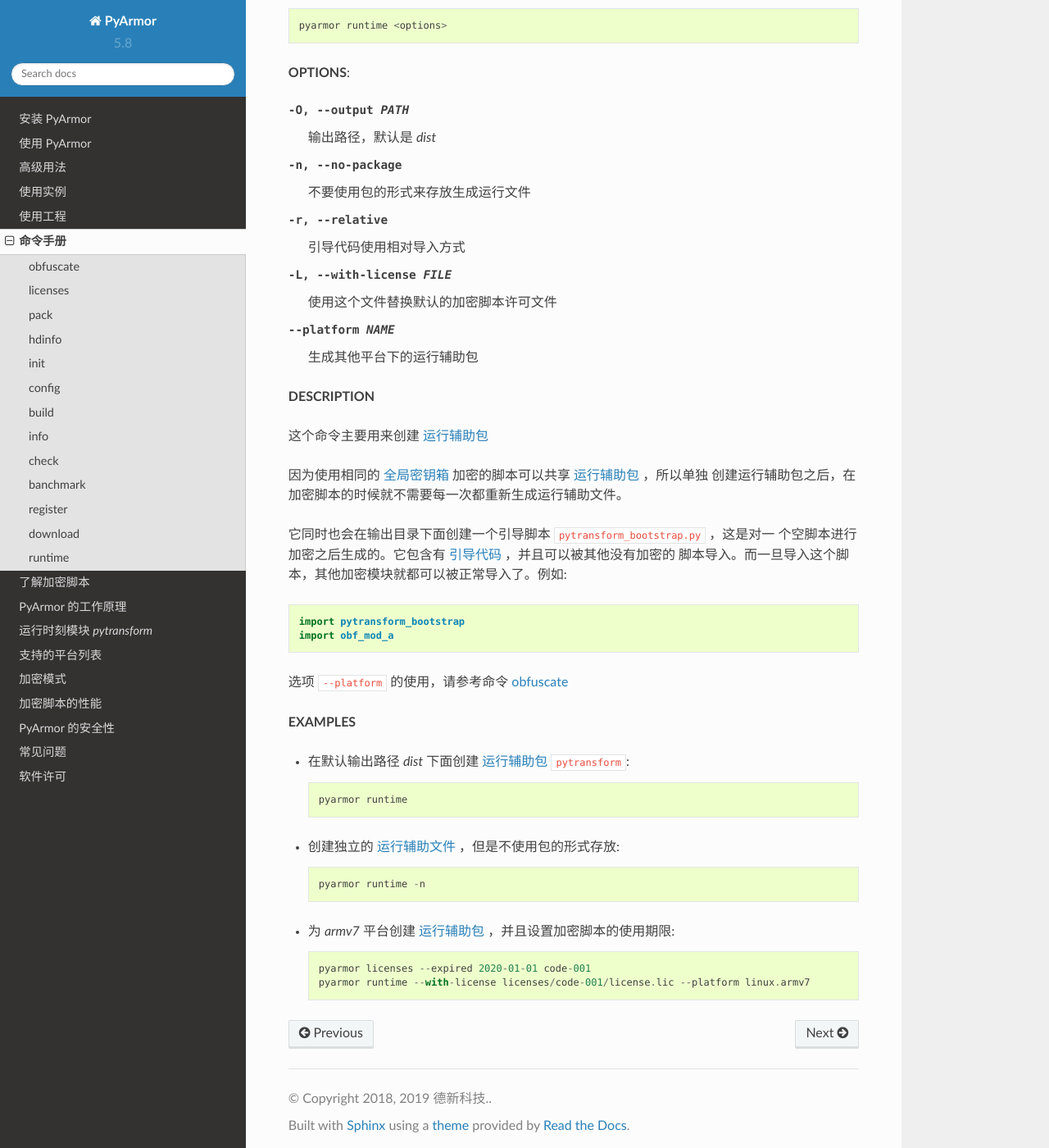
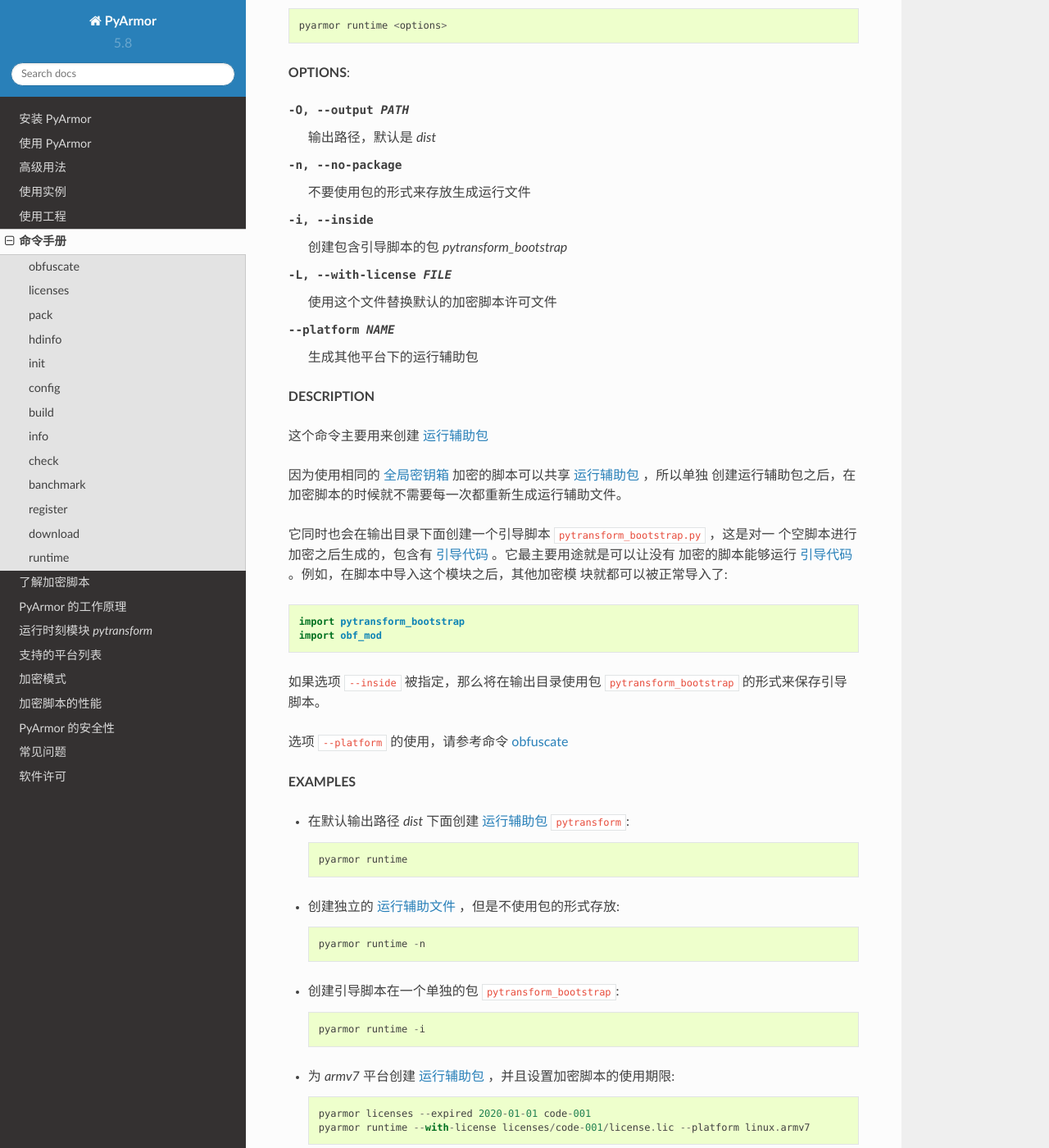
Before and after one commit to dashingsoft/pyarmor-docs-zh, a Sphinx documentation site: the page built from docs/man.rst, in a window 1280 px wide and 1400 px high, scrolled down 20353 px. Shown: the whole window at 82% size. Built offline with Sphinx 7.4.7 and the Read the Docs theme 2.0.0, drawn with Linux system fonts in a browser that asks for light colours.

Commit message:
Refine command runtime

```diff
--- a/docs/man.rst
+++ b/docs/man.rst
@@ -774,7 +774,7 @@
 
 -O, --output PATH             输出路径，默认是 `dist`
 -n, --no-package              不要使用包的形式来存放生成运行文件
--r, --relative                引导代码使用相对导入方式
+-i, --inside                  创建包含引导脚本的包 `pytransform_bootstrap`
 -L, --with-license FILE       使用这个文件替换默认的加密脚本许可文件
 --platform NAME               生成其他平台下的运行辅助包
 
@@ -786,11 +786,15 @@
 创建运行辅助包之后，在加密脚本的时候就不需要每一次都重新生成运行辅助文件。
 
 它同时也会在输出目录下面创建一个引导脚本 ``pytransform_bootstrap.py`` ，这是对一
-个空脚本进行加密之后生成的。它包含有 :ref:`引导代码` ，并且可以被其他没有加密的
-脚本导入。而一旦导入这个脚本，其他加密模块就都可以被正常导入了。例如::
+个空脚本进行加密之后生成的，包含有 :ref:`引导代码` 。它最主要用途就是可以让没有
+加密的脚本能够运行 :ref:`引导代码` 。例如，在脚本中导入这个模块之后，其他加密模
+块就都可以被正常导入了::
 
     import pytransform_bootstrap
-    import obf_mod_a
+    import obf_mod
+
+如果选项 ``--inside`` 被指定，那么将在输出目录使用包 ``pytransform_bootstrap``
+的形式来保存引导脚本。
 
 选项 ``--platform`` 的使用，请参考命令 `obfuscate`_
 
@@ -804,6 +808,10 @@
 
     pyarmor runtime -n
 
+* 创建引导脚本在一个单独的包 ``pytransform_bootstrap``::
+
+    pyarmor runtime -i
+
 * 为 `armv7` 平台创建 :ref:`运行辅助包` ，并且设置加密脚本的使用期限::
 
     pyarmor licenses --expired 2020-01-01 code-001
```
